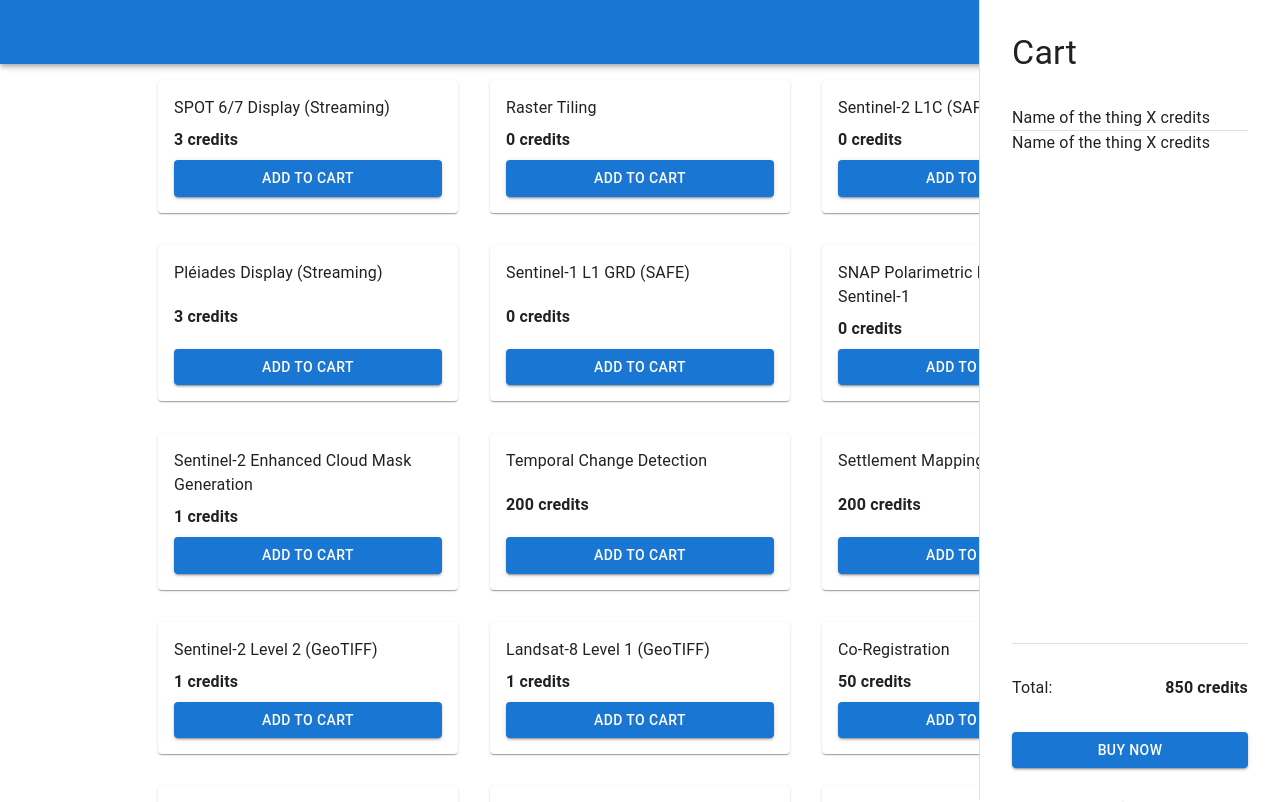
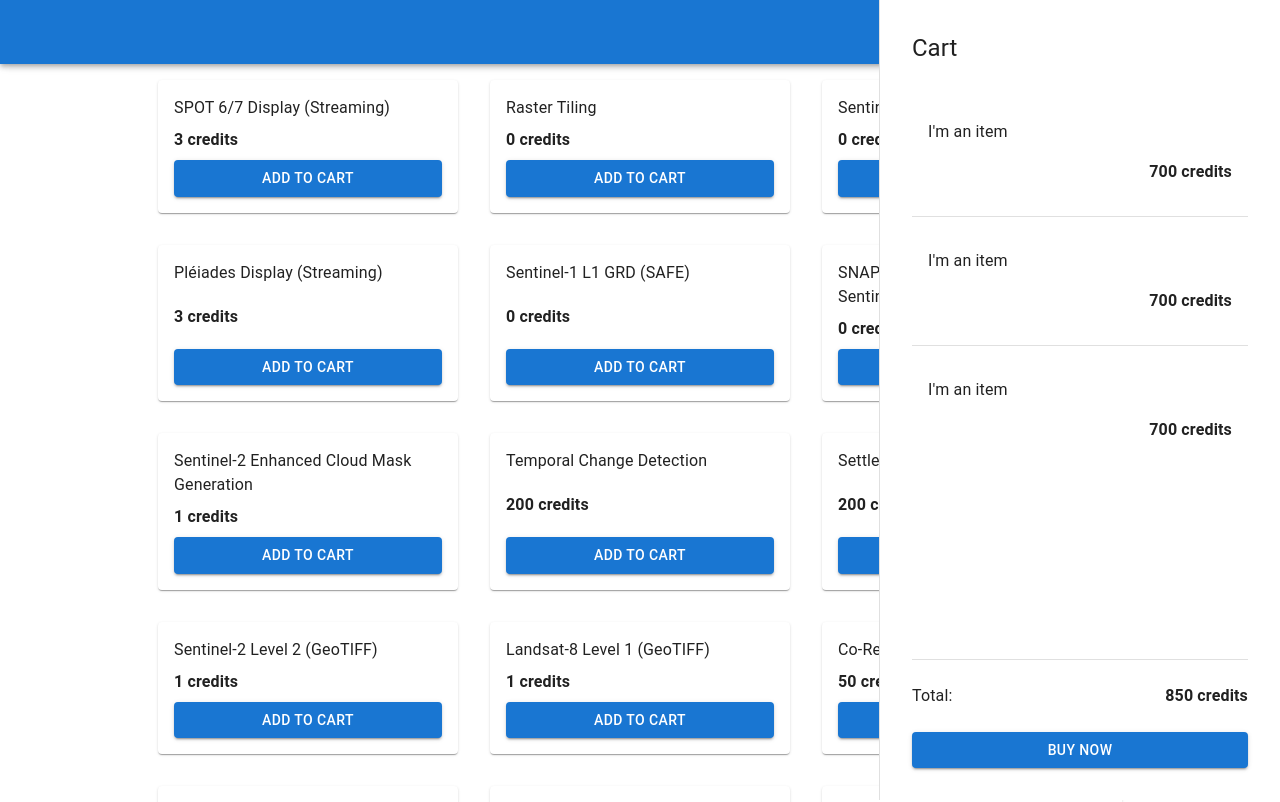
Before and after one commit to ktickner/up42, a React (Create React App) app: page / in a window 1280 px wide. Shown: the top 802 px of the page. Built offline with nearby package versions, Linux system fonts and the light colour scheme.

Commit message:
feat(CartDrawer): progress styles

```diff
--- a/src/components/CartDrawer/CartDrawer.styles.ts
+++ b/src/components/CartDrawer/CartDrawer.styles.ts
@@ -1,10 +1,10 @@
 import { styled } from "@mui/system";
 
 export const DrawerContainer = styled("div")`
-  width: 300px;
+  width: 400px;
   height: 100%;
   display: flex;
   flex-direction: column;
   padding: ${({ theme }) => theme.spacing(4)};
-  gap: ${({ theme }) => theme.spacing(4)};
+  gap: ${({ theme }) => theme.spacing(3)};
 `;
--- a/src/components/CartDrawer/CartDrawer.tsx
+++ b/src/components/CartDrawer/CartDrawer.tsx
@@ -6,16 +6,19 @@
 import Button from "@mui/material/Button";
 import Stack from "@mui/material/Stack";
 
+import { CartItem } from "./components/CartItem";
+
 import * as S from "./CartDrawer.styles";
 
 const CartDrawer: React.FC = () => {
   return (
     <Drawer variant="permanent" open anchor="right">
       <S.DrawerContainer>
-        <Typography variant="h4">Cart</Typography>
+        <Typography variant="h5">Cart</Typography>
         <Stack flex="1" divider={<Divider />}>
-          <div>Name of the thing X credits</div>
-          <div>Name of the thing X credits</div>
+          <CartItem />
+          <CartItem />
+          <CartItem />
         </Stack>
         <Divider />
         <Stack direction="row" justifyContent="space-between">
--- /dev/null
+++ b/src/components/CartDrawer/components/CartItem/CartItem.tsx
@@ -0,0 +1,17 @@
+import * as React from "react";
+
+import Typography from "@mui/material/Typography";
+import Box from "@mui/material/Box";
+
+const CartItem: React.FC = () => {
+  return (
+    <Box px={2} py={4} display="flex" flexDirection="column" gap={2}>
+      <Typography>I'm an item</Typography>
+      <Typography fontWeight={700} alignSelf="flex-end">
+        700 credits
+      </Typography>
+    </Box>
+  );
+};
+
+export default CartItem;
--- /dev/null
+++ b/src/components/CartDrawer/components/CartItem/index.ts
@@ -0,0 +1 @@
+export { default as CartItem } from "./CartItem";
```
